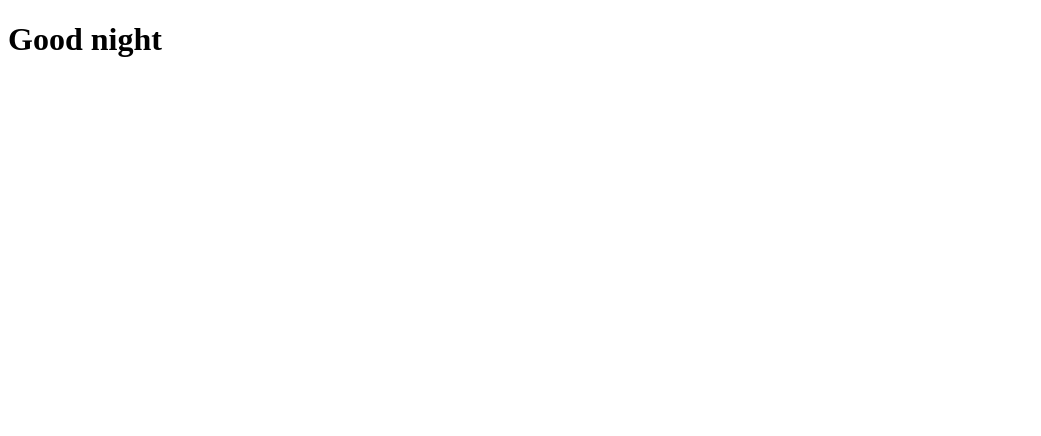
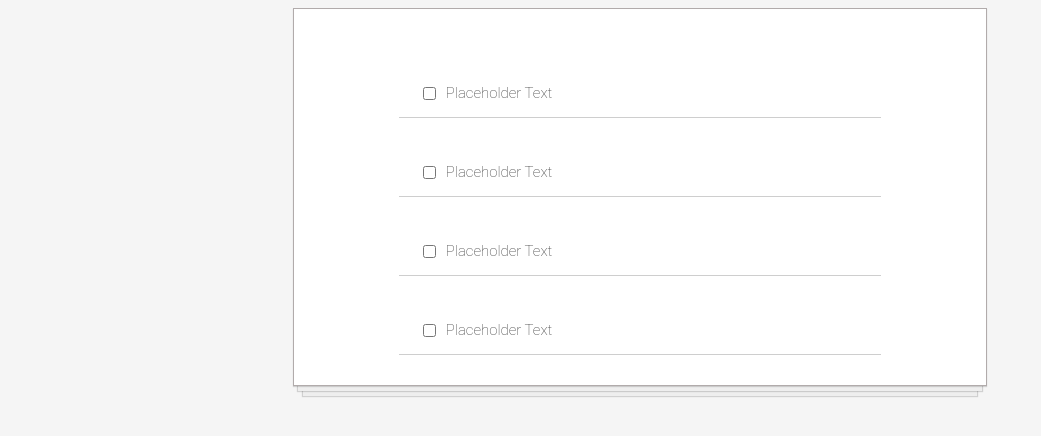
Before and after one commit to avijain10/Todo-App, a React (Create React App) app: page / in a window 1280 px wide. Shown: the top 436 px of the page, without its empty margins (0-1041 px from the left). Built offline with nearby package versions, Linux system fonts and the light colour scheme.

Commit message:
Changes Made : App.js , TodoItem.js

```diff
--- a/public/index.html
+++ b/public/index.html
@@ -25,6 +25,7 @@
       Learn how to configure a non-root public URL by running `npm run build`.
     -->
     <title>React App</title>
+    <link rel="stylesheet" href="style.css" />
   </head>
   <body>
     <noscript>You need to enable JavaScript to run this app.</noscript>
--- a/public/style.css
+++ b/public/style.css
@@ -0,0 +1,33 @@
+body {
+  background-color: whitesmoke;
+}
+.todo-list {
+  background-color: white;
+  margin: auto;
+  width: 50%;
+  display: flex;
+  flex-direction: column;
+  align-items: center;
+  border: 1px solid #b1abab;
+  padding: 30px;
+  box-shadow: 0 1px 1px rgba(0, 0, 0, 0.15), 0 10px 0 -5px #eee,
+    0 10px 1px -4px rgba(0, 0, 0, 0.15), 0 20px 0 -10px #eee,
+    0 20px 1px -9px rgba(0, 0, 0, 0.15);
+}
+
+.todo-item {
+  display: flex;
+  justify-content: flex-start;
+  align-items: center;
+  padding: 30px 20px 0;
+  width: 70%;
+  border-bottom: 1px solid #cecece;
+  font-family: Roboto, sans-serif;
+  font-weight: 100;
+  font-size: 15px;
+  color: #333333;
+}
+
+input[type="checkbox"] {
+  margin-right: 10px;
+}
--- a/src/App.js
+++ b/src/App.js
@@ -1,19 +1,13 @@
 import React from "react";
+import TodoItem from "./TodoItem";
 
 function App() {
   return (
-    <div>
-      <input type="checkbox" />
-      <p>Placeholder Text</p>
-
-      <input type="checkbox" />
-      <p>Placeholder Text</p>
-
-      <input type="checkbox" />
-      <p>Placeholder Text</p>
-
-      <input type="checkbox" />
-      <p>Placeholder Text</p>
+    <div className="todo-list">
+      <TodoItem />
+      <TodoItem />
+      <TodoItem />
+      <TodoItem />
     </div>
   );
 }
--- /dev/null
+++ b/src/TodoItem.js
@@ -0,0 +1,12 @@
+import React from "react";
+
+function TodoItem() {
+  return (
+    <div className="todo-item">
+      <input type="checkbox" />
+      <p>Placeholder Text</p>
+    </div>
+  );
+}
+
+export default TodoItem;
--- a/src/index.js
+++ b/src/index.js
@@ -1,21 +1,6 @@
 import React from "react";
 import ReactDOM from "react-dom";
-
-function App() {
-  const date = new Date();
-  const hours = date.getHours();
-  let timeofday;
-
-  if (hours < 12) {
-    timeofday = "morning";
-  } else if (hours >= 12 && hours < 17) {
-    timeofday = "afternoon";
-  } else {
-    timeofday = "night";
-  }
-
-  return <h1>Good {timeofday}</h1>;
-}
+import App from "./App";
 
 ReactDOM.render(<App />, document.getElementById("root"));
 
```
